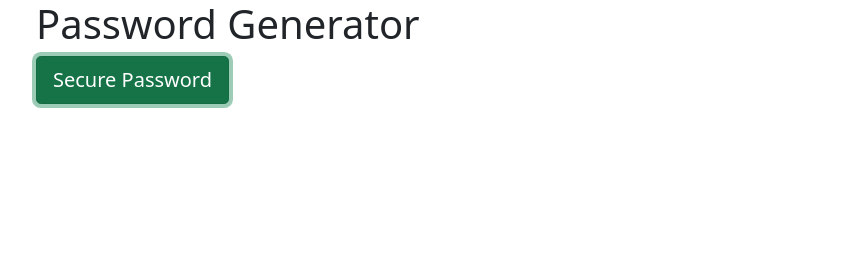
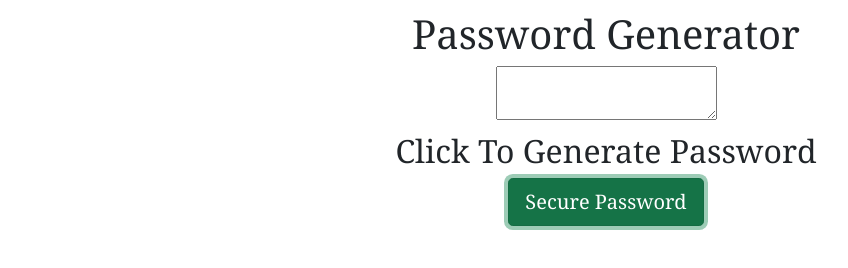
Before and after one commit to knels11/password-generator-tool, a plain HTML site: page index.html in a window 1280 px wide. Both pictures are taken after a click on the button "Secure Password". Shown: the whole page, without its empty margins (34-882 px from the left). Drawn offline with nearby package versions, Linux system fonts and the light colour scheme.

Commit message:
js functionality

```diff
--- a/index.html
+++ b/index.html
@@ -9,25 +9,25 @@
 </head>
 
 <body>
-    <!--Onclick PW Generator-->
-    <div class="container">
+<!--Password Results-->
+<section class="container">
+    <header>
+        <h1 class= "title">  Password Generator </h1>
+        <textarea readonly id="password" placeholder = "secure password" aria-label= "generated password">
+        </textarea>
+    </header>
+<!--on click password generates-->
+    <footer>
+    <div class="output">
         <blockquote class="blockquote">
-    <h1 class= "title"> Password Generator </h1>
-        <button type="button" class="btn btn-success btn-lg" id="generatePassword"> Secure Password </button>
-    </blockquote>
+            <h2 class= "results">  Click To Generate Password </h1>
+                <button type="button" class="btn btn-success btn-lg" id="generatePassword"> Secure Password </button>
+        </blockquote>
     </div>
-
-    <!--Password Results-->
-    <div class="container">
-        <div class="output">
-            <p class="returnPassword"> </p>
-        </div>
-    </div>
-
+    </footer>
+</section>
     <script src="./passwordgenerator.js">
 </script>
 </body>
 
-
-
 </html>
--- a/passwordgenerator.js
+++ b/passwordgenerator.js
@@ -1,14 +1,25 @@
 console.log("linked")
 
+var newPassword = document.querySelector("#generatePassword");
+function getPassword() {
+  var password = generatePassword();
+  var passwordCharacters = document.querySelector("#password");
+
+  passwordCharacters.value = password;
+}
+
+newPassword.addEventListener("click", getPassword);
+
+
 //password object array
-function generatePassword() {
-  var length = 12,
-     charset= "abcdefghijklmnopqrstuvwxyzABCDEFGHIJKLMNOPQRSTUVWXYZ0123456789",
-     returnPassword = "";
+//function generatePassword() {
+ // var length = 12,
+     //charset= "abcdefghijklmnopqrstuvwxyzABCDEFGHIJKLMNOPQRSTUVWXYZ0123456789",
+     //returnPassword = "";
 //loop through password criteria array
-  for (var i = 0, n = charset.length; i < length; ++i) {
-    returnPassword += charset.charAt(Math.floor(Math.random() * n));
-  }
-  return returnPassword;
-}
-console.log(generatePassword);
+ // for (var i = 0, n = charset.length; i < length; ++i) {
+    //returnPassword += charset.charAt(Math.floor(Math.random() * n));
+ // }
+  //return returnPassword;
+//}
+//console.log(generatePassword);
--- a/style.css
+++ b/style.css
@@ -1,4 +1,18 @@
 .container {
-    box-sizing: content-box;
-    padding: 100px auto;
+    box-sizing: border-box;
+    padding: 25px auto;
+    font-style:italic black;
 }
+
+body {
+    height: 80%;
+    margin:5px;
+    padding:3px;
+    font-family:Cambria, Cochin, Georgia, Times, 'Times New Roman', serif;
+}
+header,
+footer {
+    padding:4px;
+    text-align: center;
+    padding-top:2px;
+}
```
